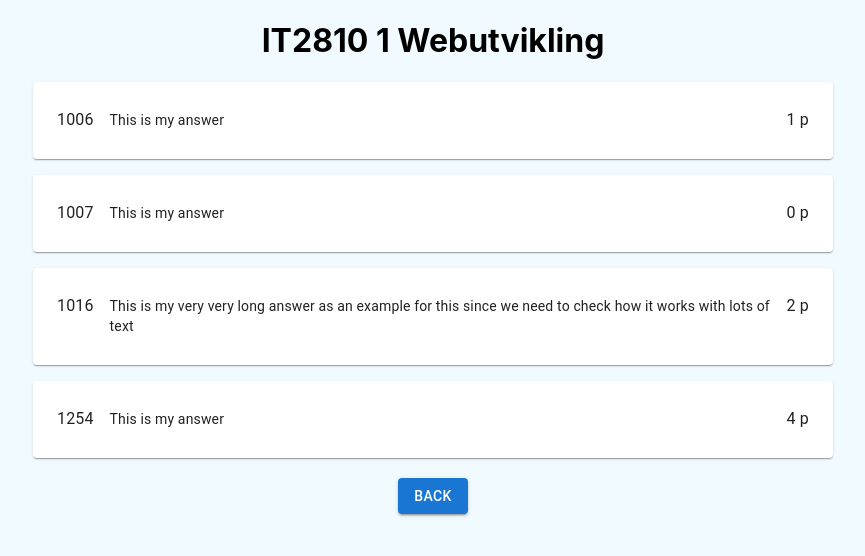
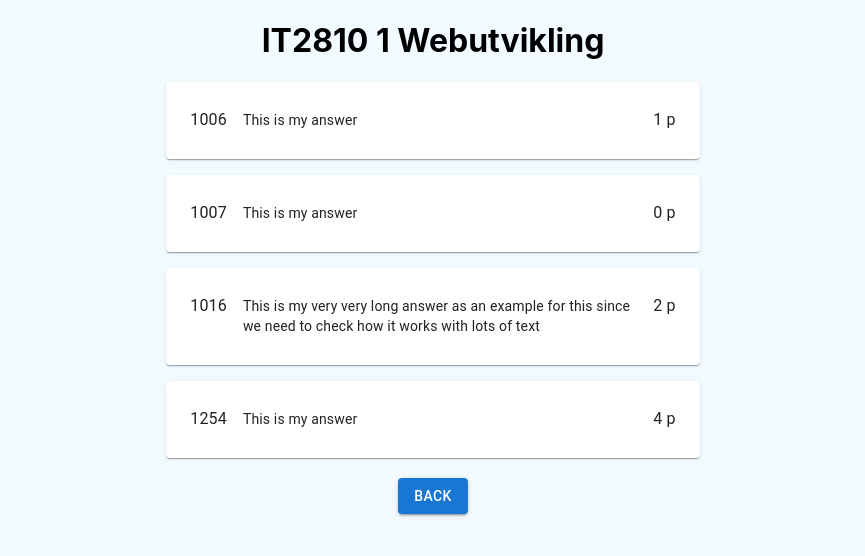
Before and after one commit to amalieeh/assessment-support, a Next.js app: page /approval in a window 1280 px wide. Shown: the top 556 px of the page, without its empty margins (207-1072 px from the left). Built offline with nearby package versions, Linux system fonts and the light colour scheme.

Commit message:
fix styling into one row and dynamic boxsize

```diff
--- a/pages/approval.tsx
+++ b/pages/approval.tsx
@@ -39,7 +39,7 @@ const Approval: NextPage = () => {
         {data.ext_inspera_assessmentRunTitle}
       </h1>
       <main className={styles.main}>
-        <Grid container gap={2}>
+        <Grid container gap={2} xs={5}>
         {answers.map((answer: approvaltextboxprop) => <ApprovalTextbox
           key={answer.answerId}
           candidateId={answer.candidateId}
```
